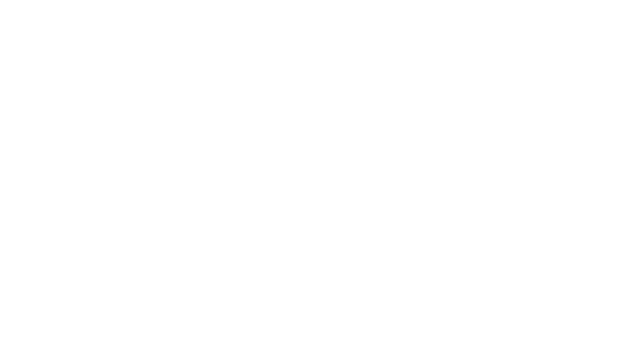
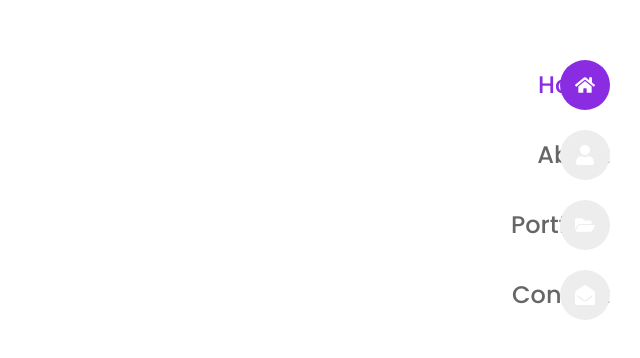
Before and after one commit to sakibhasan997/my-portfolio-website, a React (Vite) app: page / in a window 1280 px wide. Shown: the part 210-568 px from the top of the page, without its empty margins (640-1280 px from the left). Built offline with nearby package versions, Linux system fonts and the light colour scheme.

Commit message:
design navbar

```diff
--- a/package.json
+++ b/package.json
@@ -12,6 +12,7 @@
   "dependencies": {
     "react": "^18.2.0",
     "react-dom": "^18.2.0",
+    "react-icons": "^4.9.0",
     "react-router-dom": "^6.13.0"
   },
   "devDependencies": {
--- a/src/components/Navbar.jsx
+++ b/src/components/Navbar.jsx
@@ -1,20 +1,35 @@
-import React from 'react';
+import React, { useState } from 'react';
 import { NavLink } from 'react-router-dom';
 import { links } from '../data';
+import './navbar.css'
 
 const Navbar = () => {
+    const [showMenu, setShowMenu] = useState(false);
+
     return (
         <nav className='nav'>
-            <div className="nav__menu">
+            <div className={`${showMenu ? 'nav__menu show-menu' : 'nav__menu'}`}>
                 <ul className="na__list">
-                    {links.map(({name, icon, path}, index) => {
-                        return(
+                    {links.map(({ name, icon, path }, index) => {
+                        return (
                             <li className="nav__item" key={index}>
-
+                                <NavLink to={path} className={({ isActive }) =>
+                                isActive ? 'nav__link active-nav' : 'nav__link' }
+                                onClick={() => setShowMenu(!showMenu)}
+                                >
+                                    {icon}
+                                    <h3 className="nav__name">{name}</h3>
+                                </NavLink>
                             </li>
                         )
                     })}
                 </ul>
+            </div>
+
+            <div className={`${showMenu ? 'nav__toggle animate-toggle' : 'nav__toggle'}`} onClick={() => setShowMenu(!showMenu)}>
+                <span></span>
+                <span></span>
+                <span></span>
             </div>
         </nav>
     );
--- /dev/null
+++ b/src/components/navbar.css
@@ -0,0 +1,143 @@
+.nav__menu {
+    position: fixed;
+    inset-block: 0;
+    left: -100%;
+    background-color: var(--container-color);
+    width: 100%;
+    padding: 60px 30px;
+    transition: all 0.5s cubic-bezier(0.77, 0.2, 0.05, 1);
+}
+
+.show-menu {
+    left: 0;
+}
+
+.nav__link {
+    display: flex;
+    align-items: center;
+    column-gap: 24px;
+    border-bottom: 1px solid var(--border-color);
+    padding-block: 14px;
+}
+
+.nav__icon,
+.nav__name {
+    color: var(--title-color);
+    font-size: 24px;
+}
+
+.nav__name {
+    font-weight: var(--weight-500);
+}
+
+.active-nav .nav__icon,
+.active-nav .nav__name {
+    color: var(--first-color);
+}
+
+.nav__toggle {
+    position: fixed;
+    top: 30px;
+    right: 30px;
+    width: 40px;
+    height: 40px;
+    border-radius: 5px;
+    background-color: var(--container-color);
+    padding: 12px 10px;
+    cursor: pointer;
+}
+
+.nav__toggle span {
+    display: block;
+    width: 20px;
+    height: 2px;
+    border-radius: 2px;
+    background-color: var(--title-color);
+    margin-bottom: 5px;
+}
+
+.animate-toggle span:first-child {
+    transform: rotate(45deg) translate(6px, 4px);
+}
+
+.animate-toggle span:nth-child(2) {
+    display: none;
+}
+
+.animate-toggle span:last-child {
+    transform: rotate(-45deg) translate(1px, 1px);
+}
+
+
+@media screen and (min-width: 1024px) {
+    .nav__menu {
+        all: unset;
+    }
+
+    .nav__toggle {
+        display: none;
+    }
+
+    .nav {
+        position: fixed;
+        inset-block: 0;
+        right: 30px;
+        display: flex;
+        align-items: center;
+    }
+
+    .nav__item {
+        margin-block: 20px;
+    }
+
+    .nav__link {
+        padding: 0;
+        border-bottom: none;
+        background-color: var(--container-color);
+        width: 50px;
+        height: 50px;
+        border-radius: 50%;
+        position: relative;
+    }
+
+    .nav__icon {
+        font-size: 20px;
+        margin-inline: auto;
+    }
+
+    .nav__name {
+        position: absolute;
+        top: 0;
+        right: 0;
+        background-color: var(--first-color);
+        height: 100%;
+        line-height: 50px;
+        padding-inline: 30px 25px;
+        border-radius: 30px;
+        font-size: var(--small-font-size);
+        color: var(--text-white);
+        opacity: 0;
+        visibility: hidden;
+        z-index: -1;
+        transition: all 0.3s ease;
+    }
+
+    .nav__link:hover .nav__name{
+        right: 27px;
+        color: var(--text-white);
+        opacity: 1;
+        visibility: visible;
+        border-radius: 30px 0 0 30px;
+    }
+
+    .nav__link:hover,
+    .active-nav {
+        background-color: var(--first-color);
+    }
+
+    .nav__link:hover,
+    .nav__icon,
+    .active-nav .nav__icon {
+        color: var(--text-white);
+    }
+}
```
Also changed, not shown: 1 other file (tests, documents, lock files or other folders).
